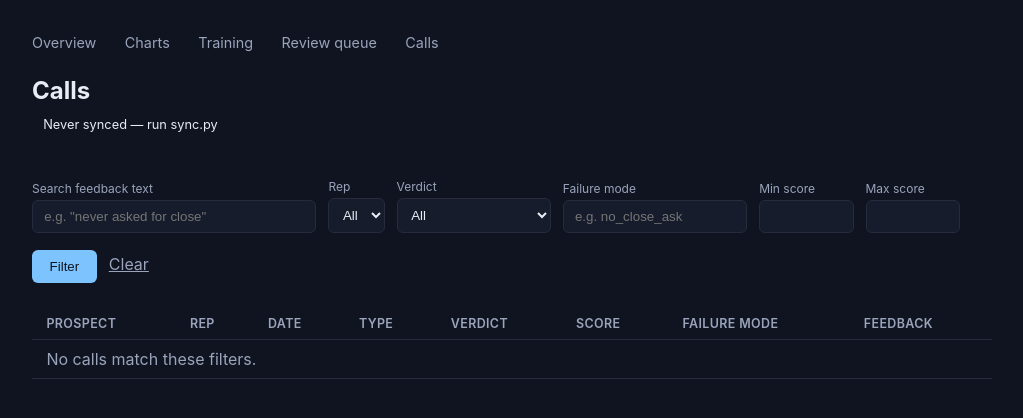
After one commit to ICONS-of-Real-Estate/sales_review_project, a FastAPI app: template tools/dashboard/templates/calls.html in a window 1280 px wide. The commit adds this page. Shown: the top 418 px of the page, without its empty margins (128-1151 px from the left). Run offline with FastAPI, Linux system fonts and the light colour scheme; the template is opened without the code that fills it, so the values that code supplies are empty; the visitor is signed in with stand-in values (Sample User, id 1).

Commit message:
Add Calls browser (full-text search + filters) and trend alerts
sync.py rebuilds a new call_search FTS5 index every sync cycle
(separate from playbooks.py's own FTS5 table, which only covers the
3 curated markdown playbooks and only rebuilds at app startup) -
indexes every call's AI Feedback Summary so "find every call where a
rep never asked for the close" actually works, not just the curated
playbook text.

New /calls page: search box + filters (rep, verdict, failure mode,
score range), combinable with each other. Caught and fixed a real
off-by-one bug while testing: snippet(call_search, 3, ...) pointed at
the call_date column instead of body (index 4) in the 5-column FTS5
table, so highlighted snippets were silently rendering the wrong
column's text with no highlighting at all.

Overview page now also shows a trend-alerts banner: flags any rep
whose most recent scored week either dropped >=1 point vs the week
before, or fell below a 2.5 floor outright - deterministic, no new
data needed, just score_over_time() re-read for a two-week
comparison instead of requiring someone to notice it on the chart.

Smoke-tested search+highlight, combined filters, and the trend-alert
threshold against seeded data with a real week-over-week score drop.

```diff
--- a/tools/dashboard/app.py
+++ b/tools/dashboard/app.py
@@ -298,6 +298,33 @@ def score_over_time(granularity="week"):
     return {"labels": labels, "series": series}
 
 
+def trend_alerts(threshold_drop=1.0, low_score_floor=2.5):
+    """A rep's most recent scored week compared to the week before it —
+    flags either a sharp week-over-week drop or an absolute score below
+    the floor, so this shows up on Overview without anyone having to
+    notice it on the chart themselves. Deliberately simple (two-week
+    comparison, not a full statistical trend) — good enough to catch
+    "something just got worse," which is the actual ask."""
+    data = score_over_time("week")
+    alerts = []
+    for s in data["series"]:
+        points = [(i, v) for i, v in enumerate(s["data"]) if v is not None]
+        if not points:
+            continue
+        _, latest = points[-1]
+        message = None
+        if latest < low_score_floor:
+            message = f"{s['rep']}'s most recent week averaged {latest} — below the {low_score_floor} floor."
+        if len(points) >= 2:
+            _, prev = points[-2]
+            drop = round(prev - latest, 2)
+            if drop >= threshold_drop:
+                message = f"{s['rep']}'s score dropped {drop} points week-over-week ({prev} → {latest})."
+        if message:
+            alerts.append({"rep": s["rep"], "message": message})
+    return alerts
+
+
 def get_leads(verdict=None, failure_mode=None, rep=None, limit=200):
     """Backs the chart drill-down: clicking a lead-quality slice or a
     failure-mode bar fetches the actual calls behind that number, with the
@@ -371,6 +398,7 @@ def overview(request: Request):
             "reps": rep_summary(),
             "failure_modes": failure_mode_breakdown(),
             "pipeline": pipeline_health(),
+            "alerts": trend_alerts(),
         },
     )
 
@@ -516,6 +544,105 @@ def _rep_score_series(rep):
     return {"labels": [], "data": []}
 
 
+def all_reps_list():
+    conn = get_conn()
+    rows = conn.execute(
+        "SELECT DISTINCT rep FROM sales_call_log WHERE rep IS NOT NULL AND rep != '' ORDER BY rep"
+    ).fetchall()
+    conn.close()
+    return [r["rep"] for r in rows]
+
+
+def filtered_calls(rep="", verdict="", failure_mode="", min_score=None, max_score=None, q="", limit=200):
+    """Backs the /calls browser. With `q` set, searches call_search (FTS5
+    over every call's AI Feedback Summary — sync.py rebuilds this index
+    every sync cycle, unlike playbooks.py's FTS5 table which only covers
+    the 3 curated markdown playbooks and only rebuilds at app startup).
+    Other filters combine with the search rather than being mutually
+    exclusive with it."""
+    conn = get_conn()
+    conn.row_factory = sqlite3.Row
+    try:
+        if q:
+            sql = (
+                "SELECT s.id, s.prospect_name, s.rep, s.call_date, s.call_type, s.lead_quality_verdict, "
+                "s.call_quality_score, s.primary_failure_mode, s.transcript_url, "
+                "snippet(call_search, 4, '<mark>', '</mark>', '…', 20) AS snippet "
+                "FROM call_search cs JOIN sales_call_log s ON s.id = cs.call_id "
+                "WHERE call_search MATCH ?"
+            )
+            params = [q]
+        else:
+            sql = (
+                "SELECT id, prospect_name, rep, call_date, call_type, lead_quality_verdict, "
+                "call_quality_score, primary_failure_mode, transcript_url, "
+                "ai_feedback_summary AS snippet "
+                "FROM sales_call_log s WHERE 1=1"
+            )
+            params = []
+
+        prefix = "s." if q else ""
+        if rep:
+            sql += f" AND {prefix}rep = ?"
+            params.append(rep)
+        if verdict:
+            sql += f" AND {prefix}lead_quality_verdict = ?"
+            params.append(verdict)
+        if failure_mode:
+            sql += f" AND {prefix}primary_failure_mode = ?"
+            params.append(failure_mode)
+        if min_score is not None:
+            sql += f" AND {prefix}call_quality_score >= ?"
+            params.append(min_score)
+        if max_score is not None:
+            sql += f" AND {prefix}call_quality_score <= ?"
+            params.append(max_score)
+
+        if q:
+            sql += " ORDER BY rank LIMIT ?"
+        else:
+            sql += " LIMIT ?"
+        params.append(limit)
+
+        rows = conn.execute(sql, params).fetchall()
+    except sqlite3.OperationalError:
+        # malformed FTS5 query syntax (e.g. an unbalanced quote in the search box)
+        rows = []
+    finally:
+        conn.close()
+
+    calls = [dict(r) for r in rows]
+    if not q:
+        calls.sort(key=lambda c: parse_call_date(c["call_date"]) or datetime.min.date(), reverse=True)
+    return calls
+
+
+@app.get("/calls", response_class=HTMLResponse)
+def calls_page(
+    request: Request,
+    rep: str = "",
+    verdict: str = "",
+    failure_mode: str = "",
+    min_score: int = None,
+    max_score: int = None,
+    q: str = "",
+):
+    return render(
+        request,
+        "calls.html",
+        {
+            "active_page": "calls",
+            "freshness": freshness_status(),
+            "all_reps": all_reps_list(),
+            "calls": filtered_calls(rep, verdict, failure_mode, min_score, max_score, q),
+            "filters": {
+                "rep": rep, "verdict": verdict, "failure_mode": failure_mode,
+                "min_score": min_score, "max_score": max_score, "q": q,
+            },
+        },
+    )
+
+
 @app.get("/queue", response_class=HTMLResponse)
 def queue_page(request: Request):
     return render(
--- a/tools/dashboard/templates/base.html
+++ b/tools/dashboard/templates/base.html
@@ -63,6 +63,7 @@
       <a href="/charts" class="{{ 'active' if active_page == 'charts' else '' }}">Charts</a>
       <a href="/training" class="{{ 'active' if active_page == 'training' else '' }}">Training</a>
       <a href="/queue" class="{{ 'active' if active_page == 'queue' else '' }}">Review queue</a>
+      <a href="/calls" class="{{ 'active' if active_page == 'calls' else '' }}">Calls</a>
     </div>
     {% if user_email %}
     <div class="muted" style="font-size: 0.85rem;">
--- /dev/null
+++ b/tools/dashboard/templates/calls.html
@@ -0,0 +1,73 @@
+{% extends "base.html" %}
+{% block content %}
+<h1>Calls</h1>
+<span class="freshness {{ freshness.level }}">
+  {% if freshness.last_synced_at %}
+    Last synced {{ freshness.age_minutes | round(0) | int }} min ago
+  {% else %}
+    Never synced — run sync.py
+  {% endif %}
+</span>
+
+<form method="get" action="/calls" style="display:flex; flex-wrap: wrap; gap: 0.75rem; align-items: end; margin: 1.25rem 0 1.5rem;">
+  <div>
+    <label class="muted" style="display:block; font-size:0.75rem; margin-bottom:0.25rem;">Search feedback text</label>
+    <input type="text" name="q" value="{{ filters.q }}" placeholder="e.g. &quot;never asked for close&quot;"
+      style="padding: 0.5rem 0.7rem; width: 260px; border-radius: 6px; border: 1px solid #262c3d; background: #161c2b; color: #e8ecf4;">
+  </div>
+  <div>
+    <label class="muted" style="display:block; font-size:0.75rem; margin-bottom:0.25rem;">Rep</label>
+    <select name="rep" style="padding: 0.5rem 0.6rem; border-radius: 6px; border: 1px solid #262c3d; background: #161c2b; color: #e8ecf4;">
+      <option value="">All</option>
+      {% for r in all_reps %}<option value="{{ r }}" {{ "selected" if filters.rep == r else "" }}>{{ r }}</option>{% endfor %}
+    </select>
+  </div>
+  <div>
+    <label class="muted" style="display:block; font-size:0.75rem; margin-bottom:0.25rem;">Verdict</label>
+    <select name="verdict" style="padding: 0.5rem 0.6rem; border-radius: 6px; border: 1px solid #262c3d; background: #161c2b; color: #e8ecf4;">
+      <option value="">All</option>
+      <option value="good_to_book" {{ "selected" if filters.verdict == "good_to_book" else "" }}>good_to_book</option>
+      <option value="should_screen_out" {{ "selected" if filters.verdict == "should_screen_out" else "" }}>should_screen_out</option>
+    </select>
+  </div>
+  <div>
+    <label class="muted" style="display:block; font-size:0.75rem; margin-bottom:0.25rem;">Failure mode</label>
+    <input type="text" name="failure_mode" value="{{ filters.failure_mode }}" placeholder="e.g. no_close_ask"
+      style="padding: 0.5rem 0.7rem; width: 160px; border-radius: 6px; border: 1px solid #262c3d; background: #161c2b; color: #e8ecf4;">
+  </div>
+  <div>
+    <label class="muted" style="display:block; font-size:0.75rem; margin-bottom:0.25rem;">Min score</label>
+    <input type="number" name="min_score" value="{{ filters.min_score if filters.min_score is not none else '' }}" min="1" max="5"
+      style="padding: 0.5rem 0.7rem; width: 70px; border-radius: 6px; border: 1px solid #262c3d; background: #161c2b; color: #e8ecf4;">
+  </div>
+  <div>
+    <label class="muted" style="display:block; font-size:0.75rem; margin-bottom:0.25rem;">Max score</label>
+    <input type="number" name="max_score" value="{{ filters.max_score if filters.max_score is not none else '' }}" min="1" max="5"
+      style="padding: 0.5rem 0.7rem; width: 70px; border-radius: 6px; border: 1px solid #262c3d; background: #161c2b; color: #e8ecf4;">
+  </div>
+  <button type="submit" style="padding: 0.55rem 1.1rem; border-radius: 6px; border: none; background: #7dc4ff; color: #0f1420; cursor: pointer;">Filter</button>
+  <a href="/calls" class="muted" style="padding: 0.55rem 0;">Clear</a>
+</form>
+
+<table>
+  <thead>
+    <tr><th>Prospect</th><th>Rep</th><th>Date</th><th>Type</th><th>Verdict</th><th>Score</th><th>Failure mode</th><th>Feedback</th></tr>
+  </thead>
+  <tbody>
+    {% for c in calls %}
+    <tr>
+      <td>{% if c.transcript_url %}<a href="{{ c.transcript_url }}" target="_blank" rel="noopener">{{ c.prospect_name or "(unnamed)" }}</a>{% else %}{{ c.prospect_name or "(unnamed)" }}{% endif %}</td>
+      <td><a href="/reps/{{ c.rep }}">{{ c.rep }}</a></td>
+      <td>{{ c.call_date }}</td>
+      <td>{{ c.call_type or "—" }}</td>
+      <td>{{ c.lead_quality_verdict or "—" }}</td>
+      <td>{{ c.call_quality_score if c.call_quality_score is not none else "—" }}</td>
+      <td>{{ c.primary_failure_mode or "—" }}</td>
+      <td style="max-width: 360px;">{{ c.snippet | safe if filters.q else (c.snippet or "—") }}</td>
+    </tr>
+    {% else %}
+    <tr><td colspan="8" class="muted">No calls match these filters.</td></tr>
+    {% endfor %}
+  </tbody>
+</table>
+{% endblock %}
```
Also changed, not shown: tools/dashboard/sync.py (+27 -0 lines), tools/dashboard/templates/overview.html (+9 -0 lines).
